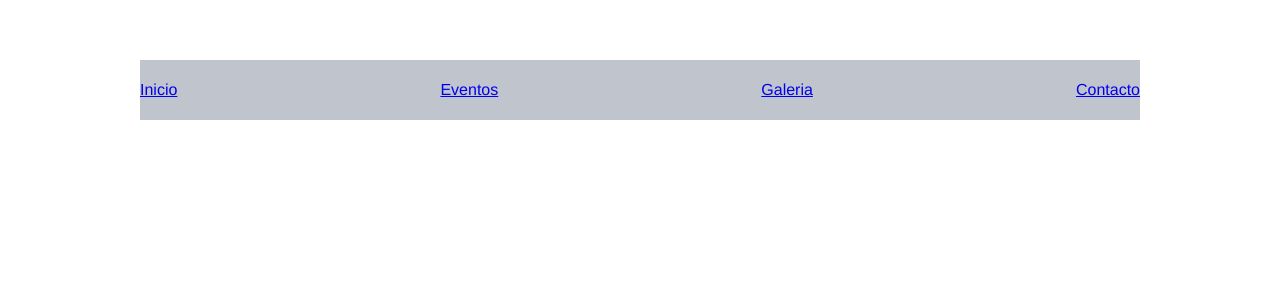
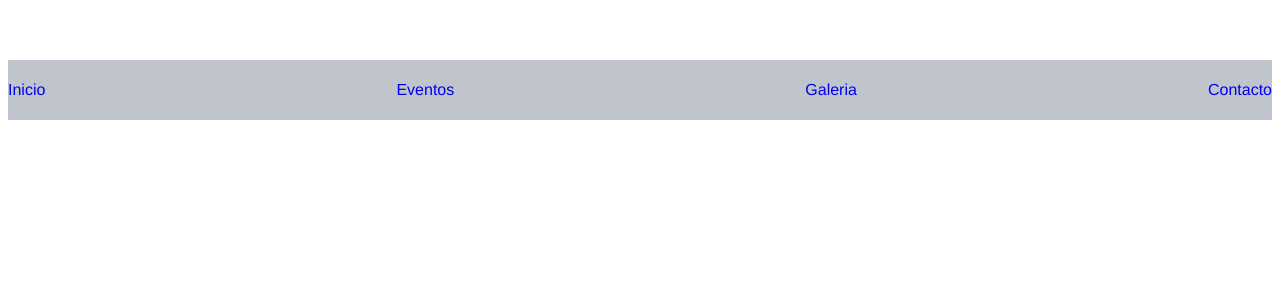
Before and after one commit to JuanSeCalderon/practicucc, a Vue app: page / in a window 1280 px wide. Shown: the top 300 px of the page. Built offline with nearby package versions, Linux system fonts and the light colour scheme.

Commit message:
Error Corregido

```diff
--- a/src/components/Menu.vue
+++ b/src/components/Menu.vue
@@ -1,19 +1,19 @@
 <template>
   <div class="cont-menu">
 
-    <router-link to="/Inicio">
+    <router-link style="text-decoration:none" to="/Inicio">
       <p>Inicio</p>
     </router-link>
 
-    <router-link to="/Eventos">
+    <router-link style="text-decoration:none" to="/Eventos">
       <p>Eventos</p>
     </router-link>
 
-    <router-link to="/Galeria">
+    <router-link style="text-decoration:none" to="/Galeria">
       <p>Galeria</p>
     </router-link>
 
-    <router-link to="/Contacto">
+    <router-link style="text-decoration:none" to="/Contacto">
       <p>Contacto</p>
     </router-link>
 
@@ -36,7 +36,7 @@ export default {
   background-color: #C0C4CC;
 }
 .cont-menu {
-  max-width: 1000px;
+  max-width: 100%;
   width: 100%;
   display: flex;
   height: 60px;
```
Also changed, not shown: 1 other file (tests, documents, lock files or other folders).
